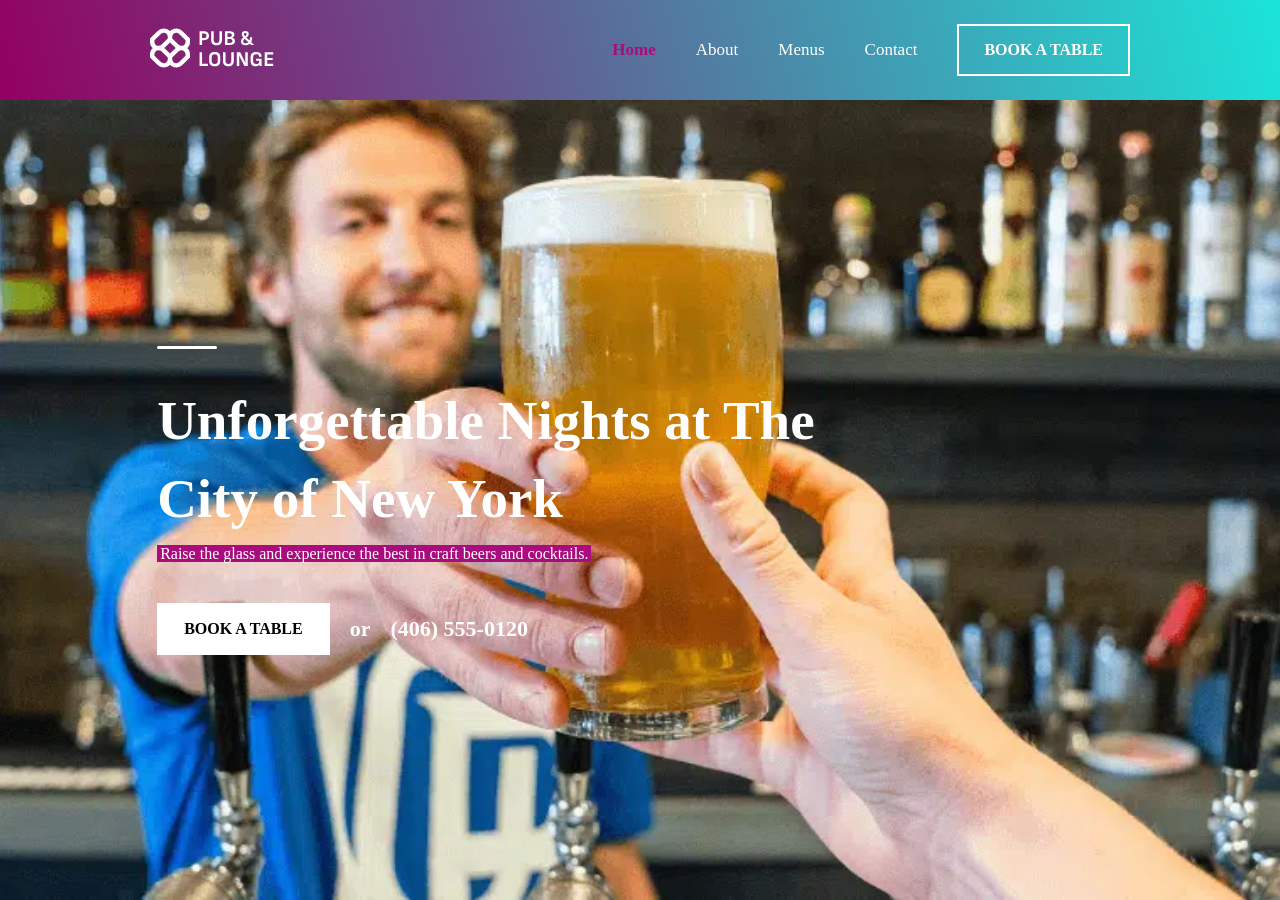
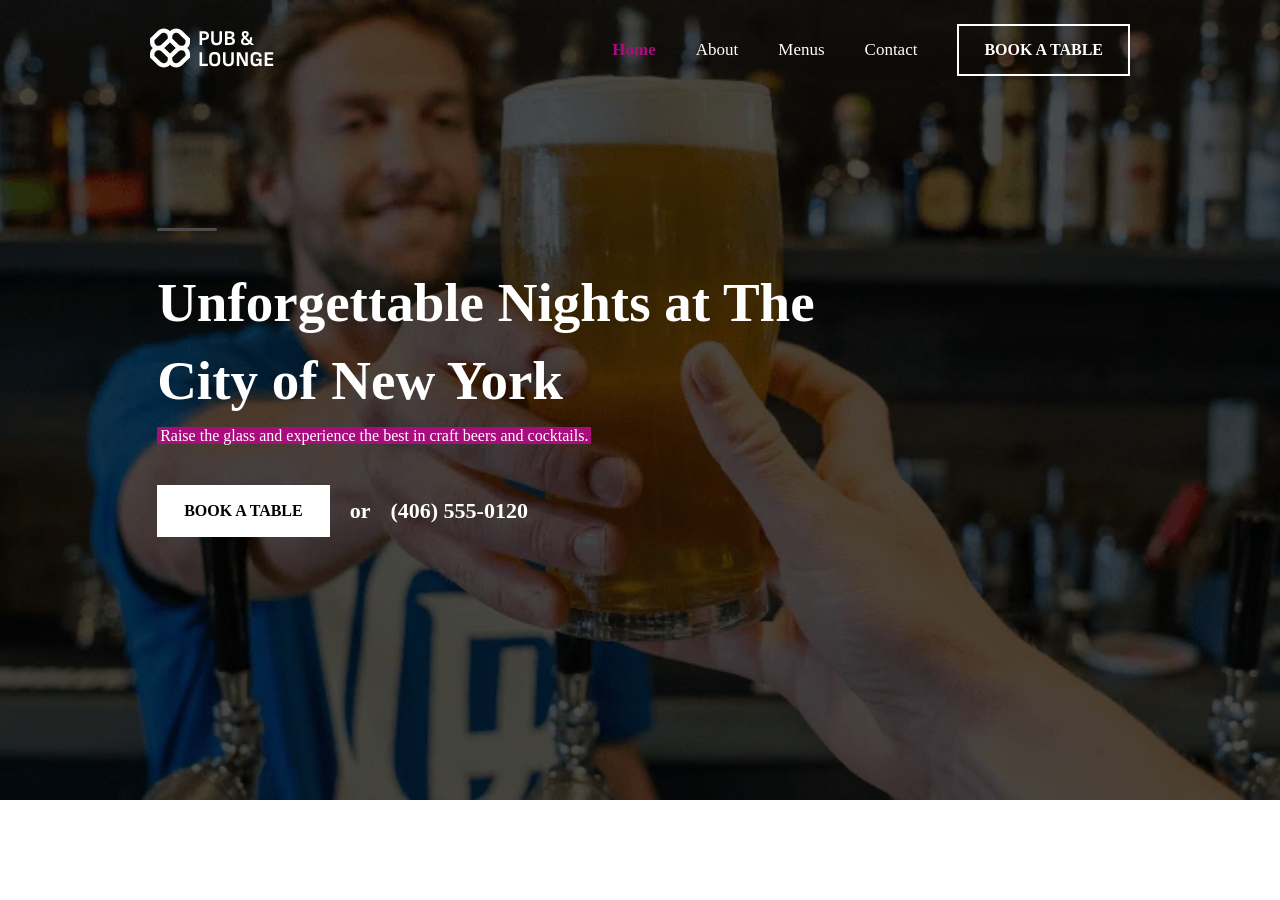
Before and after one commit to SudiptoSarkar123/copy_web1, a plain HTML site: page index.html in a window 1280 px wide. After the commit the page ends 800 px from the top, so only its background shows below. Drawn offline with Linux system fonts and the light colour scheme.

Commit message:
fix the navbar and hero section

```diff
--- a/index.html
+++ b/index.html
@@ -7,6 +7,10 @@
     <link rel="stylesheet" href="style.css">
 </head>
 <body>
+
+
+    <!-- ************* HERO ************** -->
+     <div class="container">
         <nav class="nav-1">
             <div class="element-1">
                 <img src="image\image.png" alt="image-not-found">
@@ -19,7 +23,6 @@
             </div>
         </nav>
 
-    <!-- ************* HERO ************** -->
         <div class="hero">
             <div class="hero-container">
                     <div class="t-border"></div>
@@ -38,6 +41,9 @@
             </div>
 
         </div>
+
+     </div>
+
     <script src="script.js"></script>
 </body>
 </html>
--- a/style.css
+++ b/style.css
@@ -12,8 +12,8 @@ body{
     display: flex;
     height: 100px;
     /* background-color: rgb(116, 72, 16); */
-    background: rgb(147,0,97);
-    background: linear-gradient(75deg, rgba(147,0,97,1) 0%, rgba(27,228,216,1) 100%);
+    /* background: rgb(147,0,97);
+    background: linear-gradient(75deg, rgba(147,0,97,1) 0%, rgba(27,228,216,1) 100%); */
     background-color: transparent;
     justify-content: space-between;
     padding: 0 150px;
@@ -62,19 +62,34 @@ body{
 }
 
 /* ******************* HERO STYLING**************** */
-
-.hero{
+.container{
     background:url('image/background.jpg');
     background-size: cover;
     background-position: top;
     background-repeat: no-repeat;
     height: 100vh;
+}
+.hero{
+    margin-top: 10%;
     display: flex;
     align-items: center;
     padding-left: 15cap;
     color: white;
 }
-
+.container::before{
+    content: '';
+    position: absolute;
+    top: 0;
+    left: 0;
+    width: 100%;
+    height: 100%;
+    background-color: rgba(0,0,0,0.7);
+    z-index: 1;
+}
+nav,.hero h1, .hero p, .next-elements {
+    position: relative;
+    z-index: 2;
+}
 .t-border{
     background-color: white;
     width: 60px;
```
Lines whose indentation alone changed are shown as unchanged.
